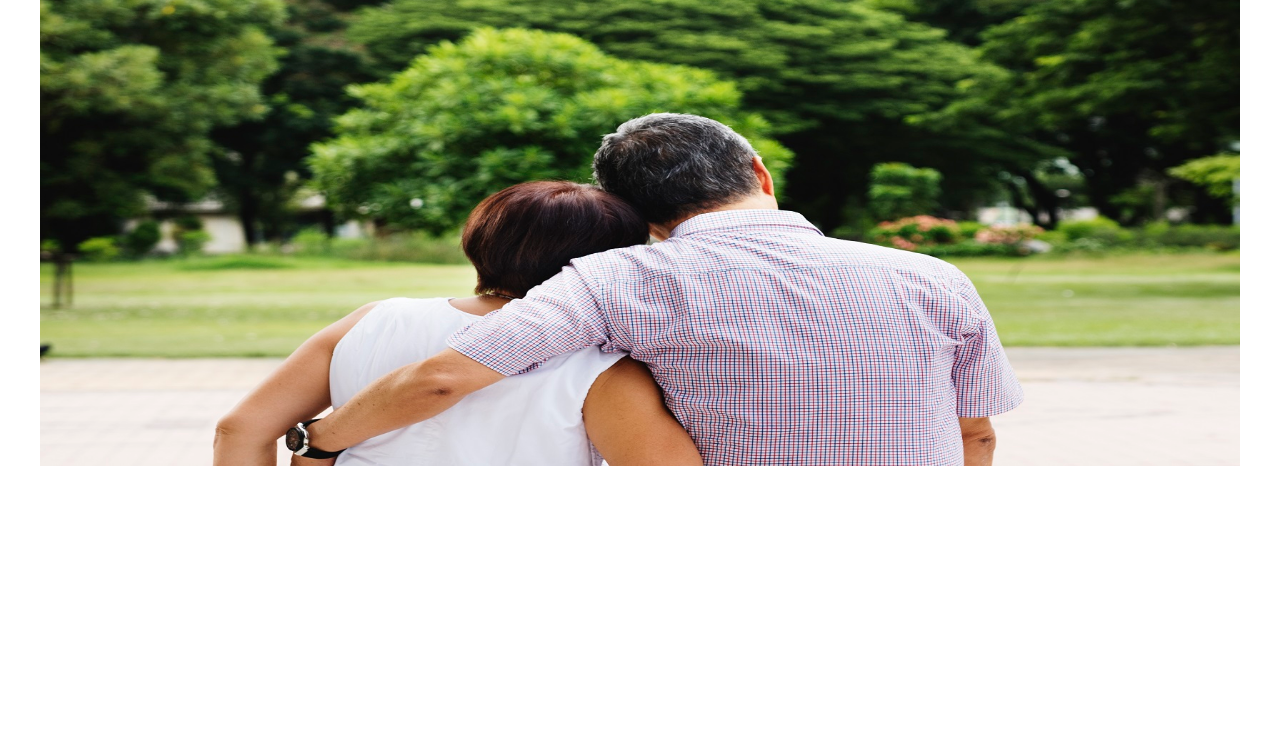
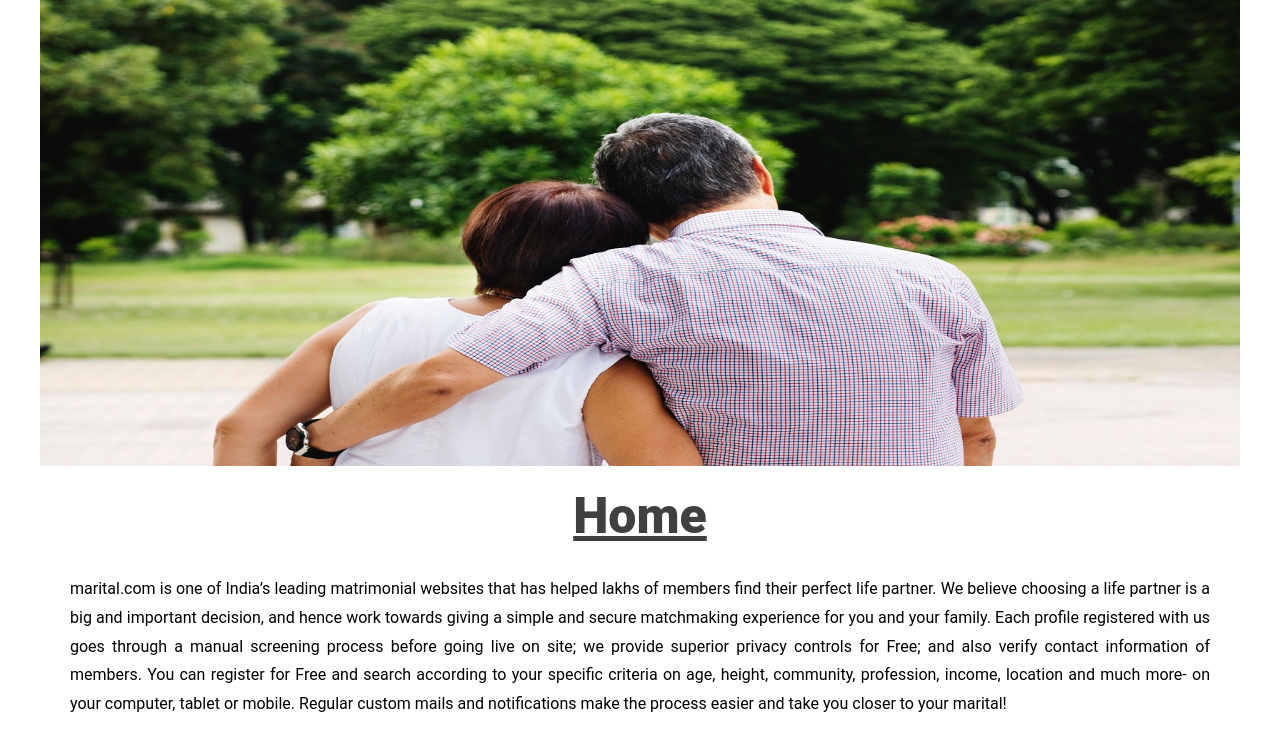
Before and after one commit to GudduRangila/marital.github.io, a plain HTML site: page index.html in a window 1280 px wide. Shown: the part 93-842 px from the top of the page. Before the commit the page ends 800 px from the top, so only its background shows below. Drawn offline with Linux system fonts and the light colour scheme.

Commit message:
update index

```diff
--- a/index.html
+++ b/index.html
@@ -34,6 +34,31 @@
         <img src="images/bg.jpg" />
         <!-- <h2 id="image-text"></h2> -->
       </div>
+      <div class="main">
+        <h1
+          style="
+            text-decoration: none;
+            text-align: center;
+            text-decoration: underline;
+          "
+        >
+          Home
+        </h1>
+        <p>
+          marital.com is one of India’s leading matrimonial websites that has
+          helped lakhs of members find their perfect life partner. We believe
+          choosing a life partner is a big and important decision, and hence
+          work towards giving a simple and secure matchmaking experience for you
+          and your family. Each profile registered with us goes through a manual
+          screening process before going live on site; we provide superior
+          privacy controls for Free; and also verify contact information of
+          members. You can register for Free and search according to your
+          specific criteria on age, height, community, profession, income,
+          location and much more- on your computer, tablet or mobile. Regular
+          custom mails and notifications make the process easier and take you
+          closer to your marital!
+        </p>
+      </div>
     </header>
   </body>
 </html>
```
